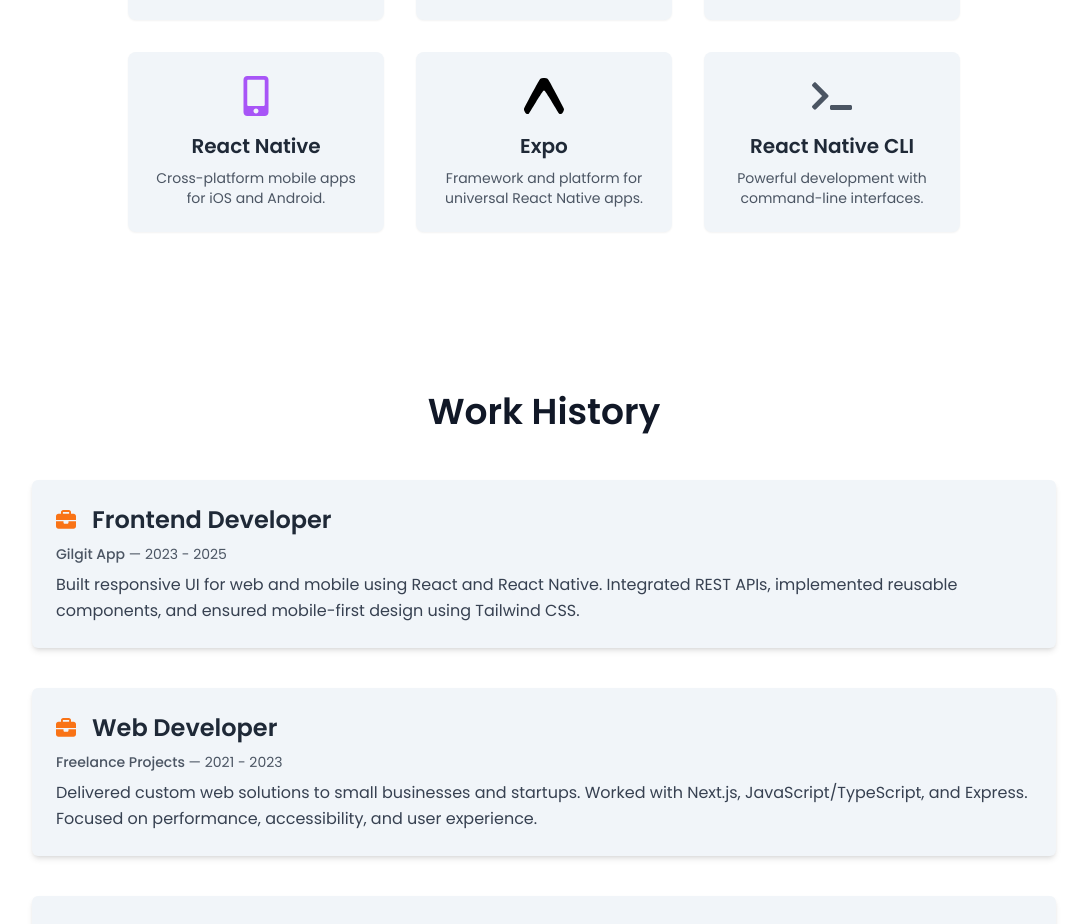
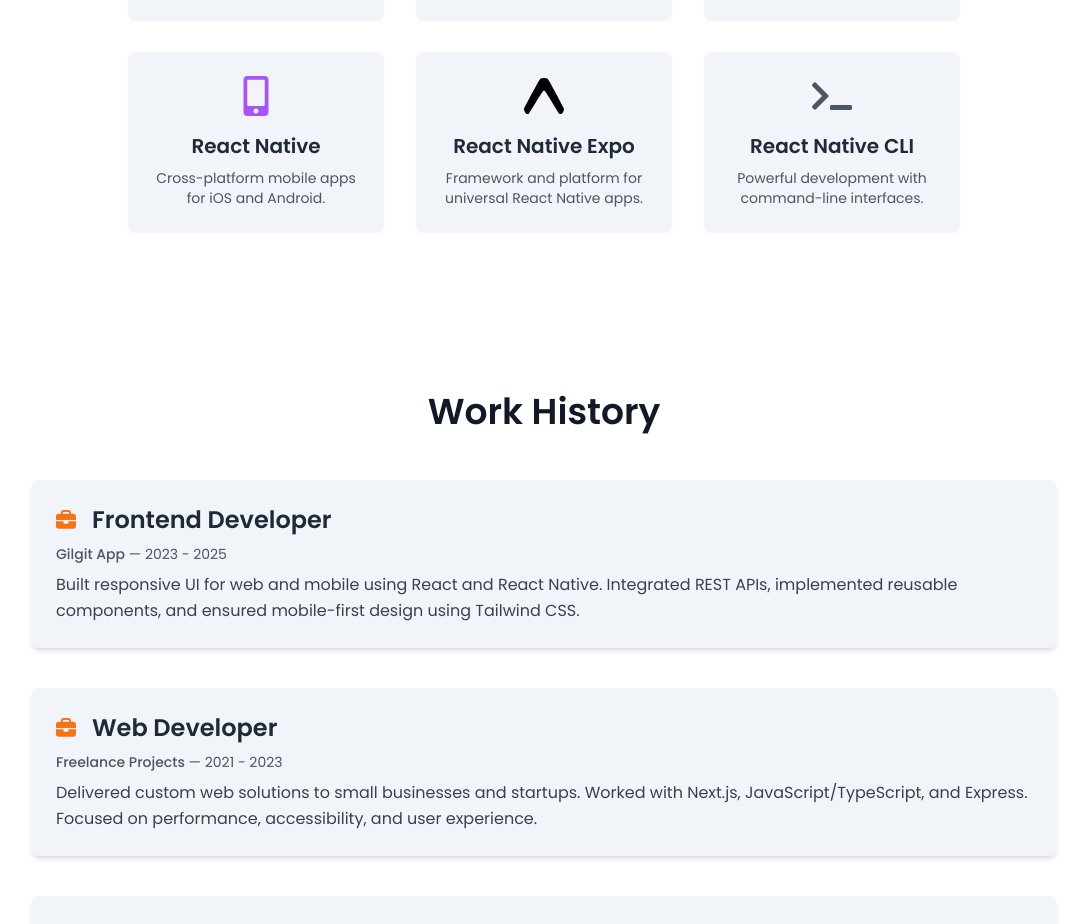
Before and after one commit to qamarabbas01/My-portfolio, a Next.js app: page / in a window 1280 px wide. Shown: the part 2260-3184 px from the top of the page, without its empty margins (96-1183 px from the left). Built offline with nearby package versions, Linux system fonts and the light colour scheme.

Commit message:
resolve cors issue

```diff
--- a/app/components/Services.tsx
+++ b/app/components/Services.tsx
@@ -26,7 +26,7 @@ const skills = [
     description: "Cross-platform mobile apps for iOS and Android.",
   },
   {
-    title: "Expo",
+    title: "React Native Expo",
     icon: <SiExpo size={40} className="text-black" />,
     description: "Framework and platform for universal React Native apps.",
   },
```
